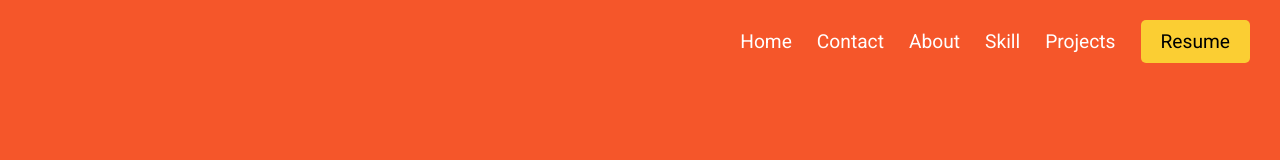
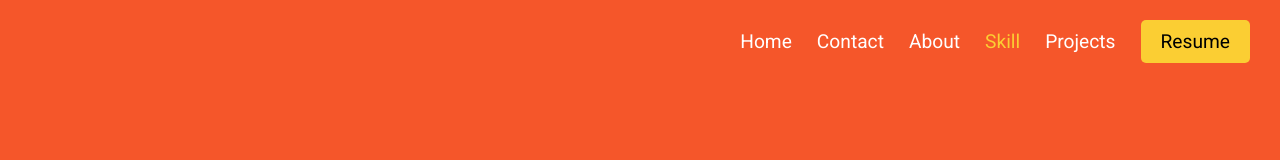
Before and after one commit to SBRakeshRath/portfolio-frontend, a Next.js app: page /skills in a window 1280 px wide. Shown: the top 160 px of the page. Built offline with nearby package versions, Linux system fonts and the light colour scheme.

Commit message:
fixed nav link

```diff
--- a/src/app/_components/nav/nav.tsx
+++ b/src/app/_components/nav/nav.tsx
@@ -5,19 +5,41 @@ import { resumeLink } from "../../../../configs/fronted.env";
 import Image from "next/image";
 import { motion } from "motion/react";
 import { useRef } from "react";
+import { usePathname, useRouter } from "next/navigation";
 
 export default function NavBar() {
+  const path = usePathname();
+
   const mobileNavRef = useRef<HTMLDivElement>(null);
   return (
     <header>
       <nav>
         <div className="left"></div>
         <div className="right">
-          <Link href="/">Home</Link>
-          <Link href="/contact">Contact</Link>
-          <Link href="/about">About</Link>
-          <Link href="/skills">Skill</Link>
-          <Link href="/projects">Projects</Link>
+          <Link className={path === "/" ? "activeLink" : ""} href="/">
+            Home
+          </Link>
+          <Link
+            href="/contact"
+            className={path === "/contact" ? "activeLink" : ""}
+          >
+            Contact
+          </Link>
+          <Link href="/about" className={path === "/about" ? "activeLink" : ""}>
+            About
+          </Link>
+          <Link
+            href="/skills"
+            className={path === "/skills" ? "activeLink" : ""}
+          >
+            Skill
+          </Link>
+          <Link
+            href="/projects"
+            className={path === "/projects" ? "activeLink" : ""}
+          >
+            Projects
+          </Link>
           <a href={resumeLink} className="resumeButton download">
             Resume
           </a>
@@ -38,11 +60,27 @@ export default function NavBar() {
       </nav>
 
       <motion.nav className="mobileNav" ref={mobileNavRef}>
-        <Link href="/">Home</Link>
-        <Link href="/contact">Contact</Link>
-        <Link href="/about">About</Link>
-        <Link href="/skills">Skill</Link>
-        <Link href="/projects">Projects</Link>
+        <Link href="/" className={path === "/" ? "activeLink" : ""}>
+          Home
+        </Link>
+        <Link
+          href="/contact"
+          className={path === "/contact" ? "activeLink" : ""}
+        >
+          Contact
+        </Link>
+        <Link href="/about" className={path === "/about" ? "activeLink" : ""}>
+          About
+        </Link>
+        <Link href="/skills" className={path === "/skills" ? "activeLink" : ""}>
+          Skill
+        </Link>
+        <Link
+          href="/projects"
+          className={path === "/projects" ? "activeLink" : ""}
+        >
+          Projects
+        </Link>
       </motion.nav>
     </header>
   );
--- a/src/app/_components/nav/navbar.scss
+++ b/src/app/_components/nav/navbar.scss
@@ -13,6 +13,9 @@ header {
         text-decoration: none;
         font-size: 1.2em;
         &:hover {
+          color: #fbce33;
+        }
+       &.activeLink {
           color: #fbce33;
         }
       }
```
